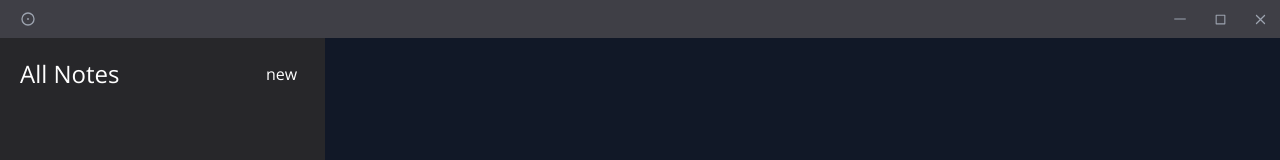
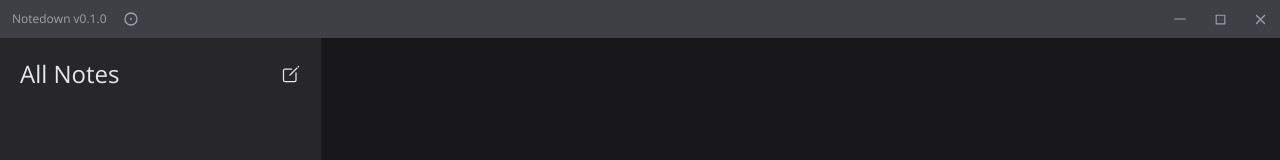
Before and after one commit to ruralad/notedown, a React (Vite) app: page / in a window 1280 px wide. Shown: the top 160 px of the page. Built offline with nearby package versions, Linux system fonts and the light colour scheme.

Commit message:
Ui update

```diff
--- a/package.json
+++ b/package.json
@@ -1,7 +1,7 @@
 {
   "name": "notedown",
   "private": true,
-  "version": "0.1.2-alpha",
+  "version": "0.1.0",
   "type": "module",
   "scripts": {
     "dev": "vite",
--- a/src-tauri/tauri.conf.json
+++ b/src-tauri/tauri.conf.json
@@ -7,8 +7,8 @@
     "withGlobalTauri": false
   },
   "package": {
-    "productName": "Notedown - Alpha",
-    "version": "0.1.2"
+    "productName": "Notedown",
+    "version": "0.1.0"
   },
   "tauri": {
     "allowlist": {
--- a/src/components/ContentSection/index.tsx
+++ b/src/components/ContentSection/index.tsx
@@ -42,11 +42,11 @@ const ContentSection: React.FC = () => {
   };
 
   return (
-    <section className="w-full h-full relative bg-gray-900 p-5 text-white">
+    <section className="w-full h-full relative bg-zinc-900 p-14 text-gray-100">
       {!!editor && (
         <div className="h-full relative">
           <input
-            className="outline-none bg-gray-900 text-3xl py-4"
+            className="outline-none bg-inherit text-3xl font-bold py-4"
             onChange={(e) => setTitle(e.target.value)}
             onBlur={updateTitle}
             value={title}
--- a/src/components/DirectorySection/Header.tsx
+++ b/src/components/DirectorySection/Header.tsx
@@ -4,6 +4,8 @@ import { useNoteStore } from "../../store/NoteStore";
 
 import { readNotedownFolder } from "../../utils/ReadUtils";
 import { createNewNote } from "../../utils/WriteUtils";
+
+import { IoCreateOutline } from "react-icons/io5";
 
 const Header: React.FC = () => {
   const updateNotes = useNoteStore((state) => state.updateNotes);
@@ -16,14 +18,13 @@ const Header: React.FC = () => {
   };
 
   return (
-    <div className="flex items-center w-full justify-between">
+    <div className="flex items-center w-full justify-between text-gray-200">
       <h1 className="text-2xl">All Notes</h1>
-      <p
+      <IoCreateOutline
         onClick={createNote}
-        className="py-1 px-2 rounded-md hover:bg-zinc-700 hover:cursor-pointer"
-      >
-        new
-      </p>
+        title="Create a new note"
+        className="text-xl hover:text-white hover:cursor-pointer"
+      />
     </div>
   );
 };
--- a/src/components/DirectorySection/Notes.tsx
+++ b/src/components/DirectorySection/Notes.tsx
@@ -23,7 +23,7 @@ const Notes: React.FC = () => {
         allNotes.map((v, i) => {
           return (
             <p
-              className="p-1 m-1 hover:bg-zinc-700 hover:cursor-pointer rounded-md "
+              className="p-1 my-2 hover:bg-zinc-900 hover:cursor-pointer rounded-sm "
               key={v.name}
               onClick={() => setActiveNoteTitle(v.name as string)}
             >
--- a/src/components/TitleBar/index.tsx
+++ b/src/components/TitleBar/index.tsx
@@ -6,6 +6,9 @@ import { CgClose } from "react-icons/cg";
 import { RiFocusFill } from "react-icons/ri";
 import { TbFocus } from "react-icons/tb";
 import { useUiStore } from "../../store/UiStore";
+
+import { version } from "../../../package.json";
+
 const TitleBar = () => {
   const [fullscreen, setFullscreen] = useState<boolean>();
   const UiStore = useUiStore();
@@ -19,6 +22,9 @@ const TitleBar = () => {
   return (
     <div className="w-full h-full flex justify-between items-center">
       <div className="h-full flex items-center pl-3">
+        <span className="text-xs mr-2 pointer-events-none">
+          Notedown v{version}
+        </span>
         <div
           className="grid place-items-center w-8 h-8 p-2 rounded-lg hover:bg-zinc-600"
           onClick={() => UiStore.setShowDirectory()}
@@ -37,14 +43,14 @@ const TitleBar = () => {
       </div>
       <div className="flex h-full">
         <div
-          className="grid place-items-center w-10 h-full hover:bg-gray-900"
+          className="grid place-items-center w-10 h-full hover:bg-zinc-600"
           onClick={() => appWindow.minimize()}
         >
           <AiOutlineMinus />
         </div>
         {!!fullscreen ? (
           <div
-            className="grid place-items-center w-10 h-full hover:bg-gray-800"
+            className="grid place-items-center w-10 h-full hover:bg-zinc-600"
             onClick={() => {
               appWindow.unmaximize();
               setFullscreen(!fullscreen);
@@ -54,7 +60,7 @@ const TitleBar = () => {
           </div>
         ) : (
           <div
-            className="grid place-items-center w-10 h-full hover:bg-gray-800"
+            className="grid place-items-center w-10 h-full hover:bg-zinc-600"
             onClick={() => {
               appWindow.maximize();
               setFullscreen(!fullscreen);
@@ -66,7 +72,7 @@ const TitleBar = () => {
         )}
 
         <div
-          className="grid place-items-center w-10 h-full hover:bg-red-900"
+          className="grid place-items-center w-10 h-full hover:bg-red-600 hover:text-white"
           onClick={() => appWindow.close()}
         >
           {" "}
```
Also changed, not shown: 2 other files (tests, documents, lock files or other folders).
